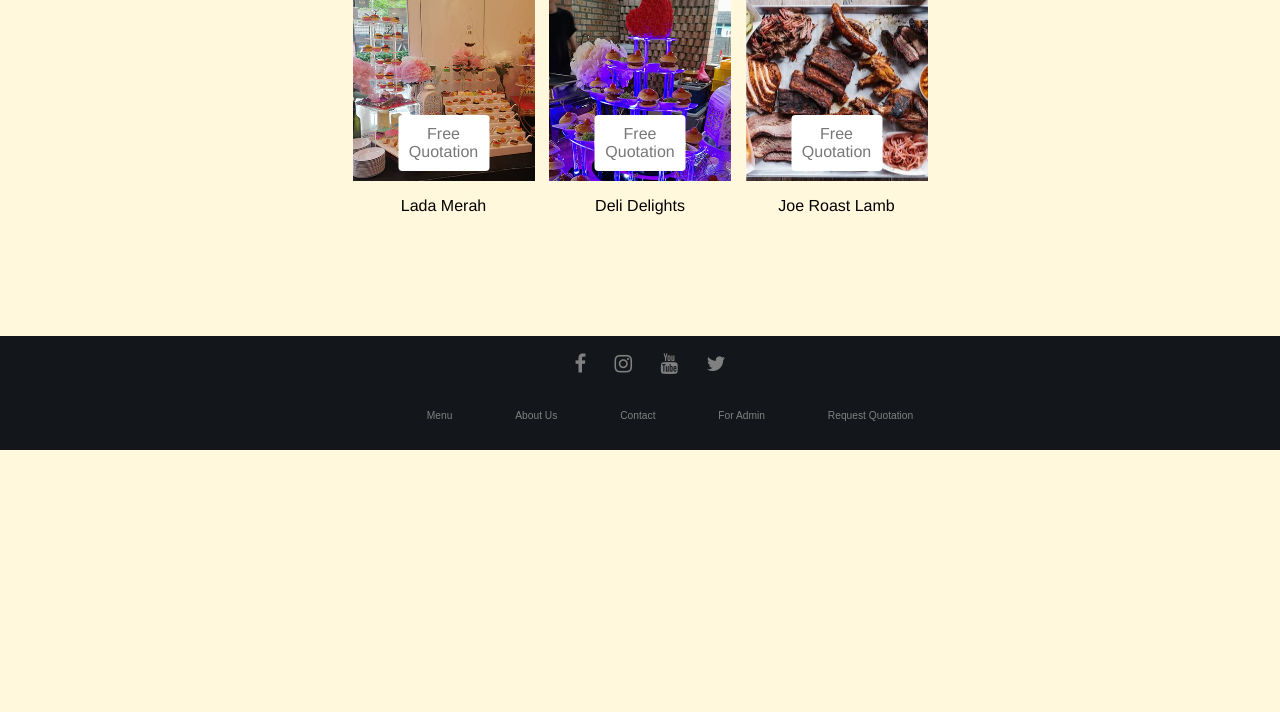
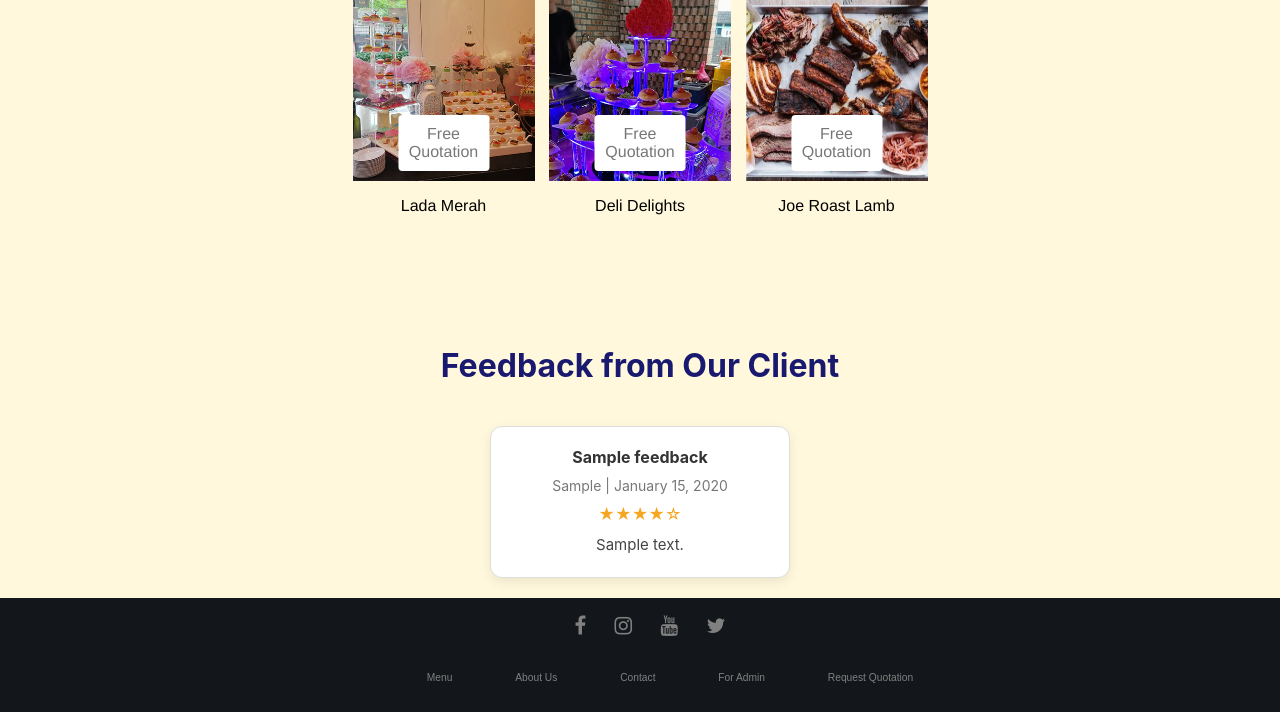
Before and after one commit to afeefnih/catering-booking-SQCM, a PHP site: page /Project/menu.php in a window 1280 px wide. Shown: the part 984-1696 px from the top of the page. Before the commit the page ends 1434 px from the top, so only its background shows below. Run offline with PHP 8.4, Linux system fonts and the light colour scheme; tables that the repository leaves empty or names only in its code hold one stand-in row (values such as "Sample post").

Commit message:
Update menu.php

```diff
--- a/Project/menu.php
+++ b/Project/menu.php
@@ -3,7 +3,7 @@
   <?php
         $page_title = 'Menu';
         include ('includes/header.html');
-
+        require ('../mysqli_connect.php');
   ?>
 <head>
   <link rel="stylesheet" href="includes/menu.css">
@@ -254,6 +254,90 @@
 </div>
 </div>
 
+<?php
+$export_query = "SELECT name, category, rating, feedback_text, submission_date
+                 FROM feedback
+                 WHERE 1
+                 ORDER BY submission_date DESC";
+$export_result = mysqli_query($dbc, $export_query);
+?>
+
+<style>
+    .feedback-container {
+        max-width: 1050px;
+        margin: 0 auto;
+        padding: 20px;
+        display: flex;
+        flex-wrap: wrap;
+        gap: 20px;
+        justify-content: center;
+    }
+
+    .feedback-box {
+        background-color: #fff;
+        border-radius: 12px;
+        padding: 20px;
+        width: 300px;
+        box-shadow: 0 4px 12px rgba(0, 0, 0, 0.08);
+        transition: transform 0.2s ease, box-shadow 0.2s ease;
+        border: 1px solid #ddd;
+    }
+
+    .feedback-box:hover {
+        transform: translateY(-5px);
+        box-shadow: 0 6px 18px rgba(0, 0, 0, 0.12);
+    }
+
+    .feedback-box h3 {
+        margin: 0 0 10px;
+        font-size: 20px;
+        color: #333;
+    }
+
+    .meta {
+        font-size: 14px;
+        color: #777;
+        margin-bottom: 10px;
+    }
+
+    .stars {
+        color: #f5a623;
+        font-size: 16px;
+        margin-bottom: 10px;
+    }
+
+    .feedback-text {
+        font-size: 15px;
+        color: #444;
+        line-height: 1.5;
+    }
+
+    .feedback-box h3 {
+    margin: 0 0 10px;
+    font-size: 16px;
+    color: #333;
+}
+</style>
+
+
+<h1>Feedback from Our Client</h1>
+<div class="feedback-container">
+<?php if (mysqli_num_rows($export_result) === 0): ?>
+    <p>No feedback available.</p>
+<?php else: ?>
+    <?php while ($row = mysqli_fetch_assoc($export_result)): ?>
+        <div class="feedback-box">
+            <h3 ><?= htmlspecialchars($row['name']) ?></h3>
+            <div class="meta"><?= htmlspecialchars($row['category']) ?> | <?= date("F j, Y", strtotime($row['submission_date'])) ?></div>
+            <div class="stars"><?= str_repeat("★", $row['rating']) . str_repeat("☆", 5 - $row['rating']) ?></div>
+            <div class="feedback-text"><?= nl2br(htmlspecialchars($row['feedback_text'])) ?></div>
+        </div>
+    <?php endwhile; ?>
+<?php endif; ?>
+</div>
+
+
+
 </body>
 <?php include ('includes/footer.html'); ?>
 </html>
```
